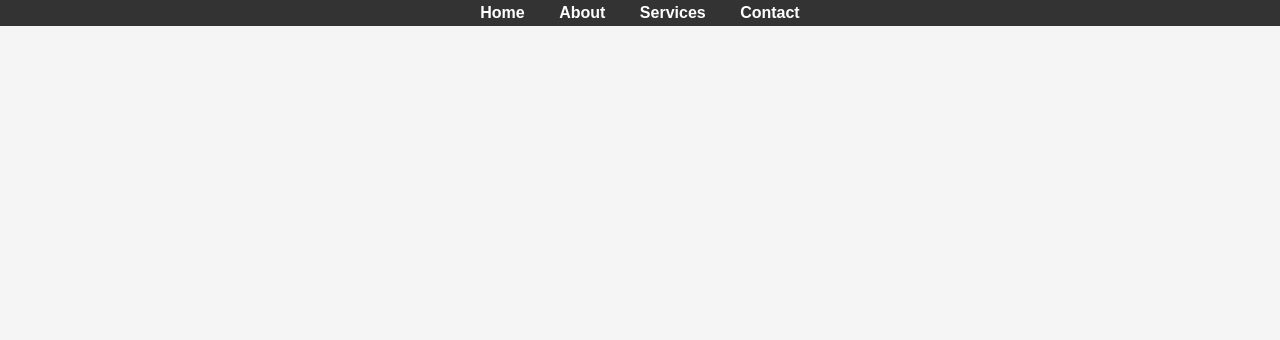
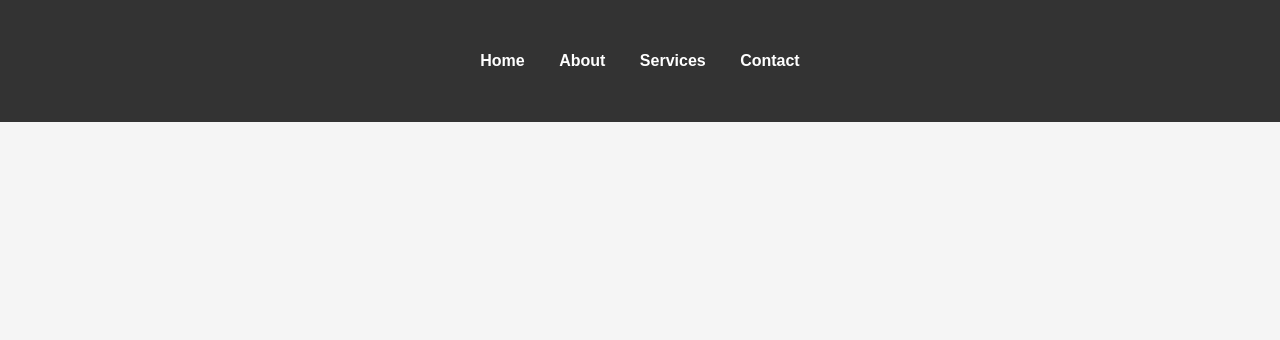
Before and after one commit to faleryn/faleryn.github.io, a plain HTML site: page web-ael/index.html in a window 1280 px wide. Shown: the top 340 px of the page. Drawn offline with Linux system fonts and the light colour scheme; a script that the page names is missing.

Commit message:
Update index.css

```diff
--- a/web-ael/index.css
+++ b/web-ael/index.css
@@ -15,7 +15,7 @@ body {
 header {
     background: #333;
     color: #fff;
-    padding: 3rem 2;
+    padding: 3rem 0;
 }
 
 nav ul {
```
